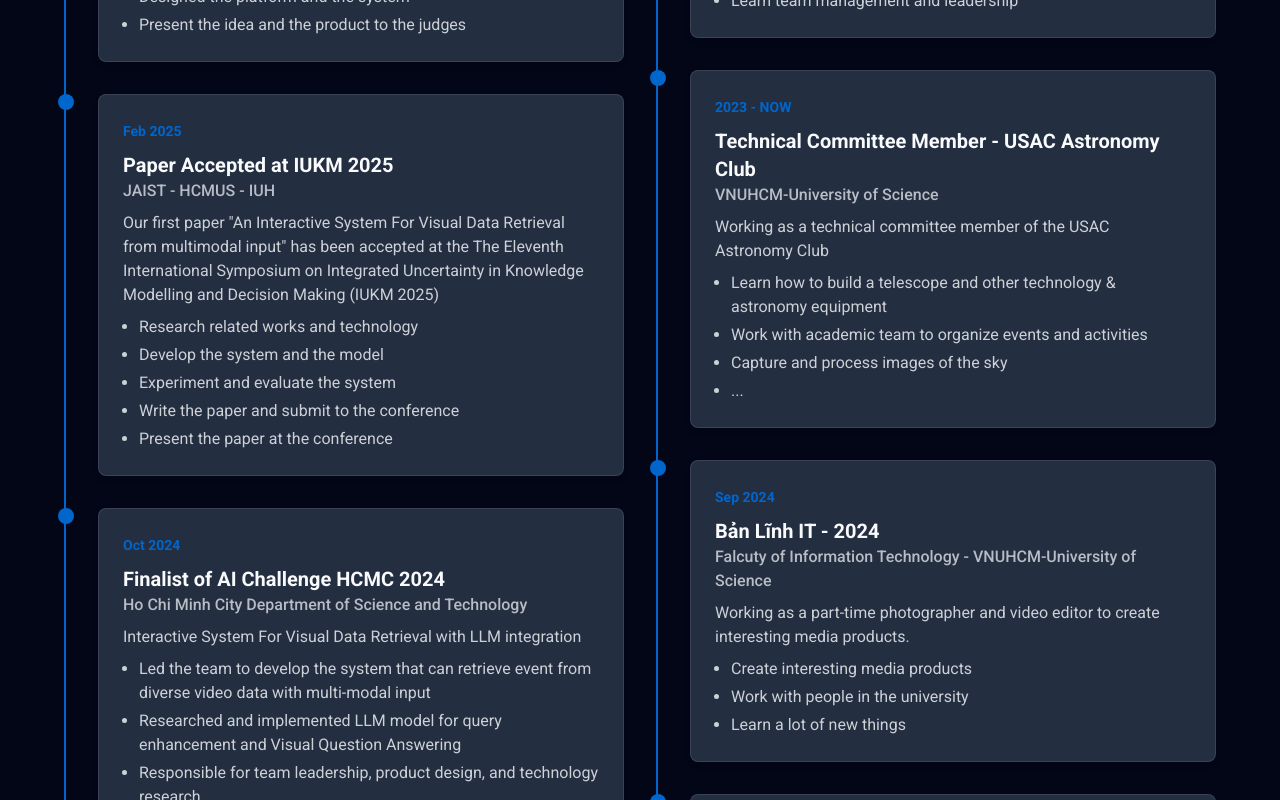
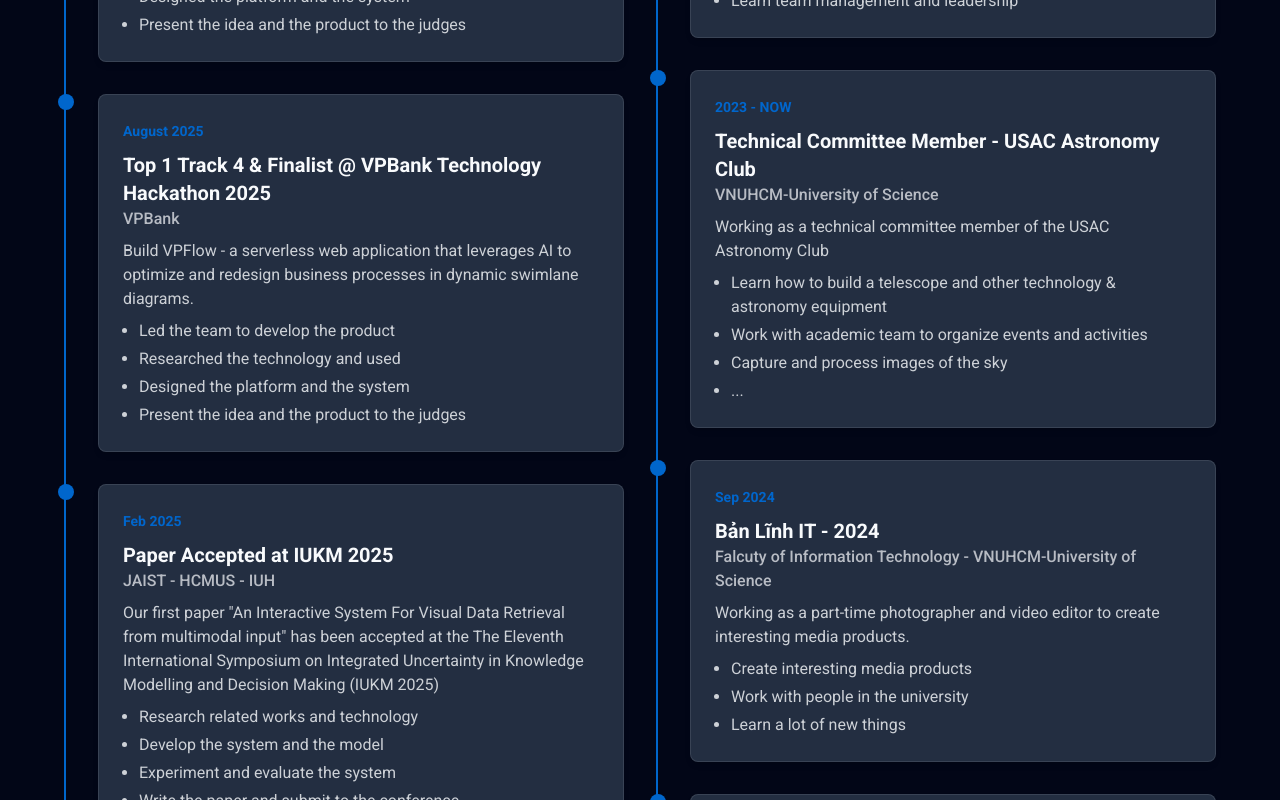
Before and after one commit to Tuprott991/Portfolio, a React (Vite) app: page / in a window 1280 px wide. Shown: the part 1260-2060 px from the top of the page. Built offline with nearby package versions, Linux system fonts and the light colour scheme; the HTML template or start-up script is replaced by a standard one.

Commit message:
Update portfolio

```diff
--- a/src/components/Projects.jsx
+++ b/src/components/Projects.jsx
@@ -58,11 +58,18 @@
 const Projects = () => {
   const projects = [
     {
+      title: "VPFlow - AI-Powered Process Redesign",
+      description: "A serverless web application that leverages AI to optimize and redesign business processes in dynamic swimlane diagrams.",
+      technologies: ["React", "FastAPI", "AWS S3, DynamoDB, Neptune", "AWS SageMaker, Bedrock, Lambda"],
+      githubUrl: "https://github.com/Tuprott991/VPFlow",
+      image: "https://github.com/Tuprott991/VPFlow/blob/main/document/AWS%20Cloud%20Architechture.png?raw=true"
+    },
+    {
       title: "Educhain - Next-gen Personalized Learning Platform",
       description: "A Full-stack web application that combines blockchain and AI technology for efficient and personalized education, that have functions like lightRAG-chatbot, creating courses, taking quizzes, and more.",
       technologies: ["FastAPI", "React", "Langchain", "Solidity", "Azure", "PostgreSQL"],
       githubUrl: "https://github.com/Tuprott991/Educhain-AI",
-      image: "https://github.com/Tuprott991/Educhain-AI/blob/main/images/homepage.png?raw=true"
+      image: "https://github.com/Tuprott991/Educhain-AI/blob/main/frontend/public/CourseDetails/courseimage.png?raw=true"
     },
     {
       title: "Eventslens - Multi-label photo album event recognition",
--- a/src/components/Timeline.jsx
+++ b/src/components/Timeline.jsx
@@ -33,6 +33,18 @@
       title: 'Champion of Web3 & AI IDEATHON 2025 (Over 450+ teams)',
       company: 'Web3 HACKFEST, ICT-Ho Chi Minh City, VNG',
       description: 'Build Educhain - Next-gen personalized education platform that combine blockchain and AI technology',
+      achievements: [
+        'Led the team to develop the product',
+        'Researched the technology and used',
+        'Designed the platform and the system',
+        'Present the idea and the product to the judges'
+      ]
+    },
+    {
+      year: 'August 2025',
+      title: 'Top 1 Track 4 & Finalist @ VPBank Technology Hackathon 2025',
+      company: 'VPBank',
+      description: 'Build VPFlow - a serverless web application that leverages AI to optimize and redesign business processes in dynamic swimlane diagrams.',
       achievements: [
         'Led the team to develop the product',
         'Researched the technology and used',
```
